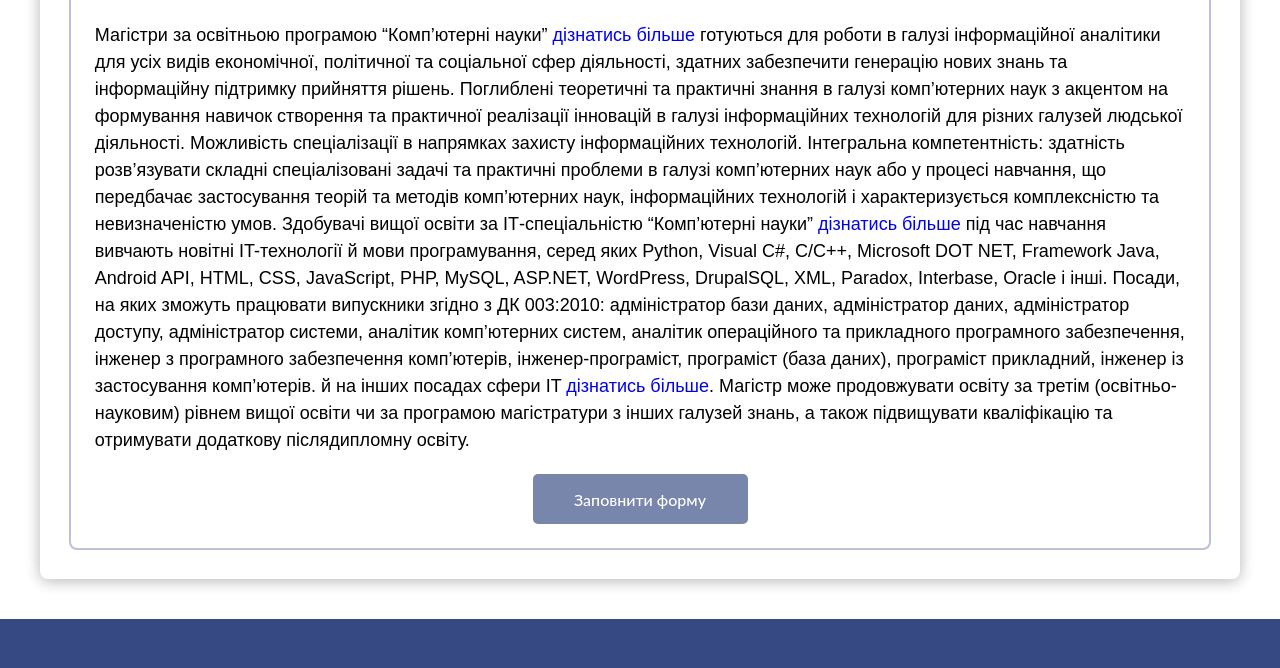
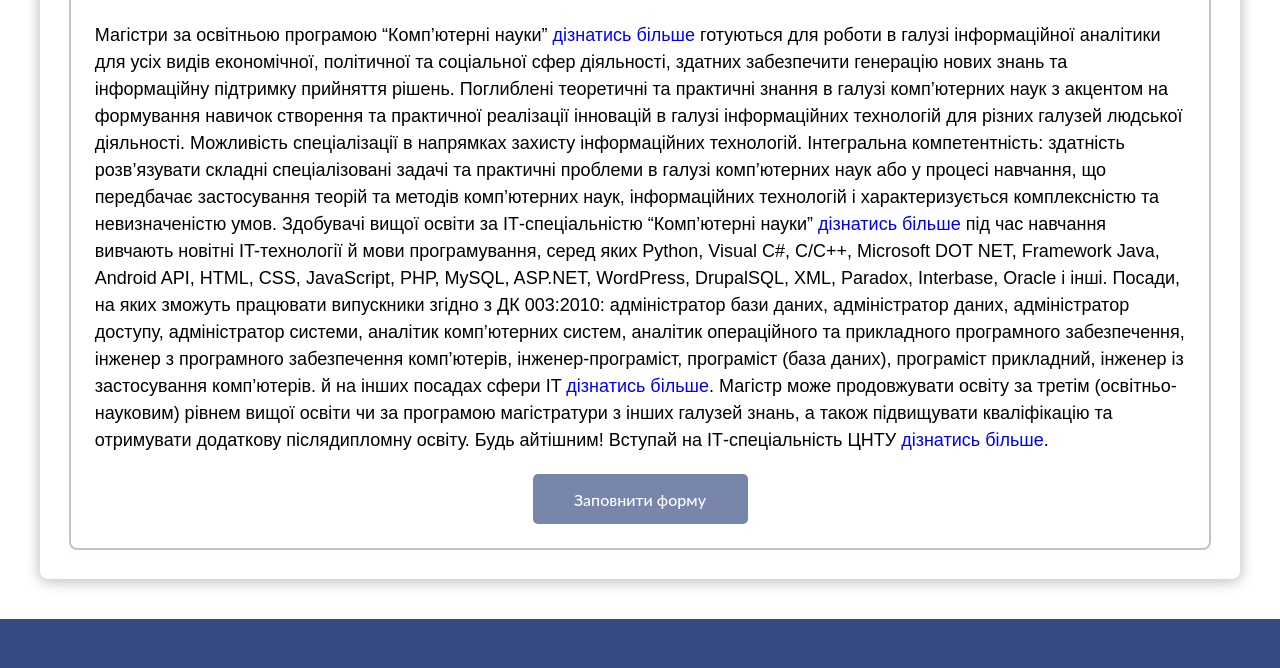
Before and after one commit to kntuUA/University, a plain HTML site: page special/higher/24.html in a window 1280 px wide. Shown: the part 589-1257 px from the top of the page. Drawn offline with nearby package versions, Linux system fonts and the light colour scheme.

Commit message:
Додав посилання

```diff
--- a/special/higher/24.html
+++ b/special/higher/24.html
@@ -109,6 +109,8 @@
 							Посади, на яких зможуть працювати випускники згідно з ДК 003:2010: адміністратор бази даних, адміністратор даних, адміністратор доступу, адміністратор системи, аналітик комп’ютерних систем, аналітик операційного та прикладного програмного забезпечення, інженер з програмного забезпечення комп’ютерів, інженер-програміст, програміст (база даних), програміст прикладний, інженер із застосування комп’ютерів.
 							й на інших посадах сфери IT <a target="_blank" href="http://kbpz.kntu.kr.ua/vupysk/">дізнатись більше</a>.
 							Магістр може продовжувати освіту за третім (освітньо-науковим) рівнем вищої освіти чи за програмою магістратури з інших галузей знань, а також підвищувати кваліфікацію та отримувати додаткову післядипломну освіту.
+
+							Будь айтішним! Вступай на ІТ-спеціальність ЦНТУ <a target="_blank" href="http://kbpz.kntu.kr.ua/infbyk/">дізнатись більше</a>.
 						</div>
 						<div class="flex__center mt-20">
 							<a
```
